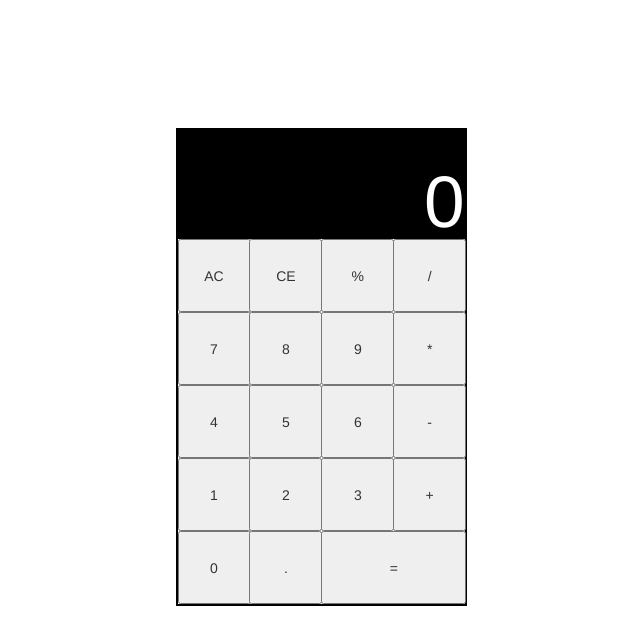
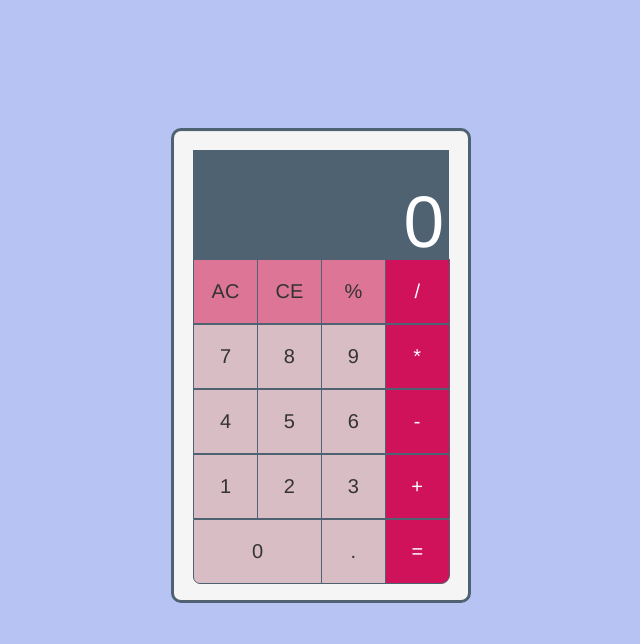
Before and after one commit to LauraSilvey/FCC-calculator, a plain HTML site: page index.html in a window 1280 px wide. Shown: the whole page, without its empty margins (319-959 px from the left). Drawn offline with nearby package versions, Linux system fonts and the light colour scheme.

Commit message:
fixed bugs in functionality and updated design

```diff
--- a/css/style.css
+++ b/css/style.css
@@ -1,27 +1,57 @@
-
+body{
+	background-color: #B7C3F3;
+}
 
 #total {
 	height: 109px;
-	background-color: black;
+	background-color: #4F6272;
 	color: white;
 	padding-top: 20px;
+	padding-right: 5px;
 	font-size: 73px;
 }
 
 .calculator {
    position: relative;
    margin: 10% auto auto auto;
-   max-width: 291px;
-   height: 478px;
-   border: 2px black solid;
+   max-width: 300px;
+   max-height: 475px;
+   border-radius: 10px;
+   border: #4F6272 solid;
 }
 
 button {
-	margin-right: -5px;
-	width: 73px;
-	height: 73px;
+   margin-right: -5px;
+   width: 65px;
+   height: 65px;
+   border: .5px #4F6272 solid;
+   background-color: #D9BDC5;
+   font-size: 20px;
 }
 
-.equals {
-	width: 145px;
+button:active {
+   background-color: white;
 }
+
+button:focus {
+   outline: none;
+}
+
+#bottomLeft {
+	border-bottom-left-radius: 7px;
+	width: 129px;
+}
+
+#bottomRight {
+	border-bottom-right-radius: 9px;
+}
+
+.operation, .equals{
+	background-color: #CF1259;
+	color: white;
+}
+
+.clear, .clearall, .percent {
+	background-color: #DD7596;
+
+}
--- a/index.html
+++ b/index.html
@@ -14,7 +14,7 @@
 </head>
 
 <body>
-  <div class="calculator">
+  <div class="well calculator">
     <div class="text-right" id="total">0</div>
     <div id="buttons">
       <button class="clearall">AC</button>
@@ -37,9 +37,9 @@
       <button class="number">3</button>
       <button class="operation">+</button>
 
-      <button class="number">0</button>
+      <button class="number" id="bottomLeft">0</button>
       <button class="decimal">.</button>
-      <button class="equals">=</button>
+      <button class="equals" id="bottomRight">=</button>
   </div> <!-- buttons div -->
 </body>
 </html>
--- a/js/script.js
+++ b/js/script.js
@@ -12,7 +12,7 @@ $(document).ready(function(){
   }
 
   function reset() {
-  	firstNumber = display.text();
+    firstNumber = display.text();
     number = "";
     operator = "";
     counter ++;
@@ -42,7 +42,9 @@ $(document).ready(function(){
   });
 
   $("#buttons .operation").click(function(){
-    if(operator === ""){
+    if(operator === "" && number === "" && firstNumber === ""){
+      operator = "";
+    }else if(operator === ""){
       operator = $(this).text();
       if(counter < 1){
         firstNumber = number;
@@ -80,9 +82,11 @@ $(document).ready(function(){
     if(firstNumber !== ""){
       number = parseInt(firstNumber) * parseInt(number) / 100;
       display.text(number);
-    }else{
+    }else if(number !== ""){
       number = parseFloat(number) / 100;
       display.text(number);
+    }else{
+      display.text();
     }
   });
 
```
